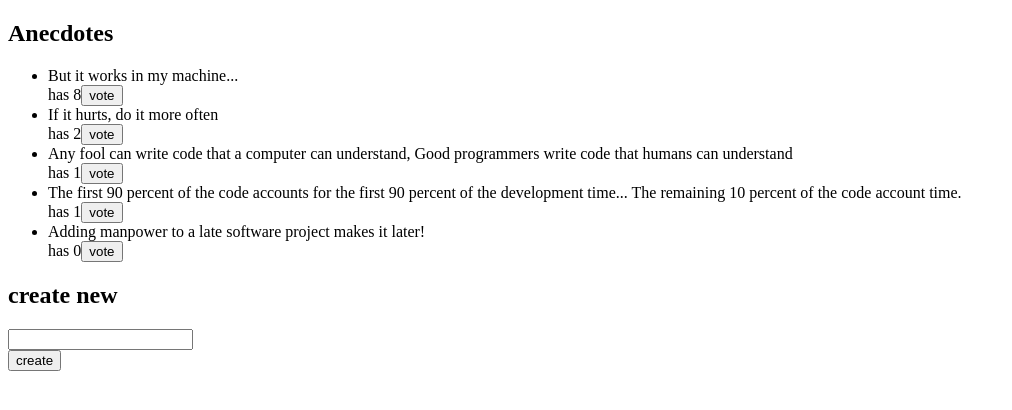
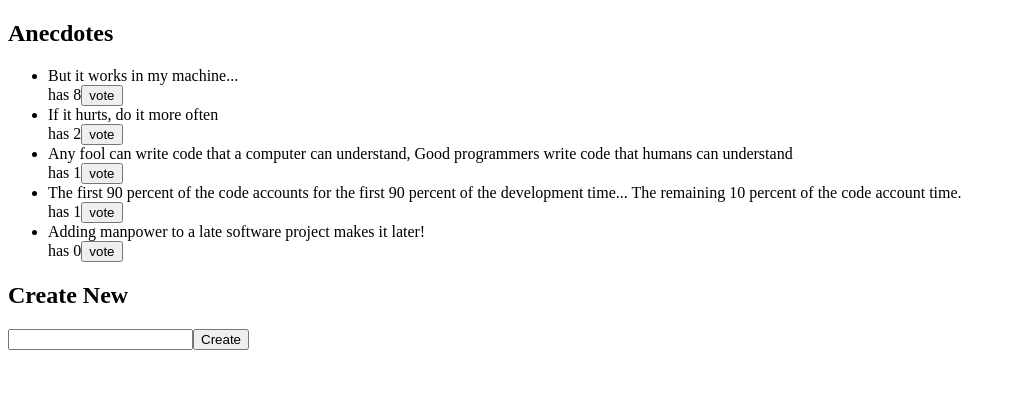
Before and after one commit to andrewtio/fullstackopen, a React (Create React App) app in the folder part6/redux-anecdotes/: page / in a window 1280 px wide. Shown: the top 410 px of the page, without its empty margins (0-1012 px from the left). Built offline with nearby package versions, Linux system fonts and the light colour scheme.

Commit message:
Exercise 6.4

```diff
--- a/part6/redux-anecdotes/src/App.js
+++ b/part6/redux-anecdotes/src/App.js
@@ -1,18 +1,14 @@
 import { useSelector, useDispatch } from "react-redux";
 import Anecdotes from "./components/Anecdotes";
+import NewAnecdote from "./components/NewAnecdote";
 
 const App = () => {
   return (
     <div>
       <h2>Anecdotes</h2>
       <Anecdotes />
-      <h2>create new</h2>
-      <form>
-        <div>
-          <input />
-        </div>
-        <button>create</button>
-      </form>
+      <h2>Create New</h2>
+      <NewAnecdote />
     </div>
   );
 };
--- a/part6/redux-anecdotes/src/components/NewAnecdote.js
+++ b/part6/redux-anecdotes/src/components/NewAnecdote.js
@@ -1,20 +1,21 @@
 import { useDispatch } from "react-redux";
+import { createAnecdote } from "../reducers/anecdoteReducer";
 
 const NewAnecdote = () => {
   const dispatch = useDispatch();
 
-  const addNote = (event) => {
+  const addAnecdote = (event) => {
     event.preventDefault();
-    const content = event.target.note.value;
-    event.target.note.value = "";
+    const content = event.target.anecdote.value;
+    event.target.anecdote.value = "";
 
     dispatch(createAnecdote(content));
   };
 
   return (
-    <form onSubmit={addNote}>
-      <input name="note" />
-      <button type="submit">add</button>
+    <form onSubmit={addAnecdote}>
+      <input name="anecdote" />
+      <button type="submit">Create</button>
     </form>
   );
 };
```
